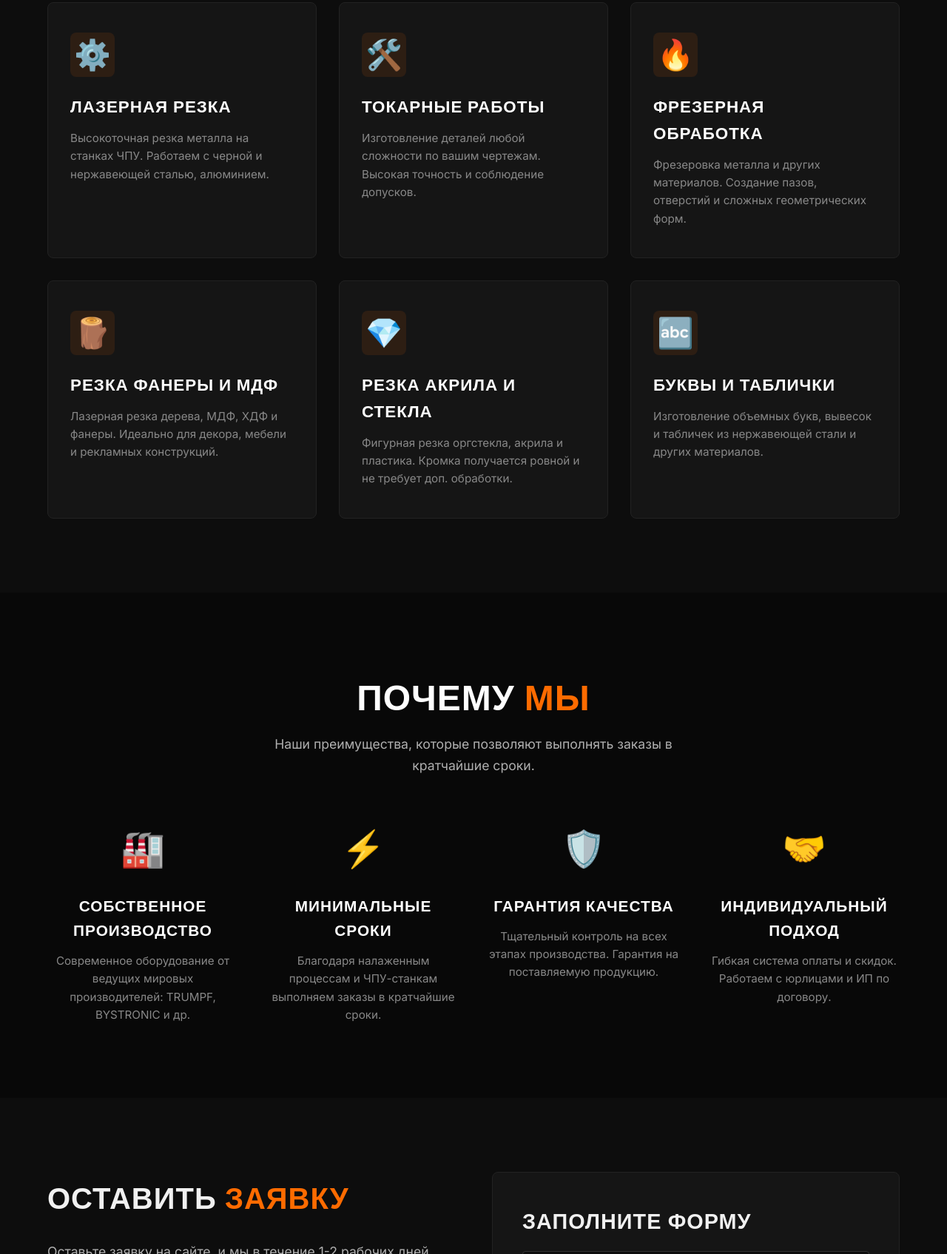
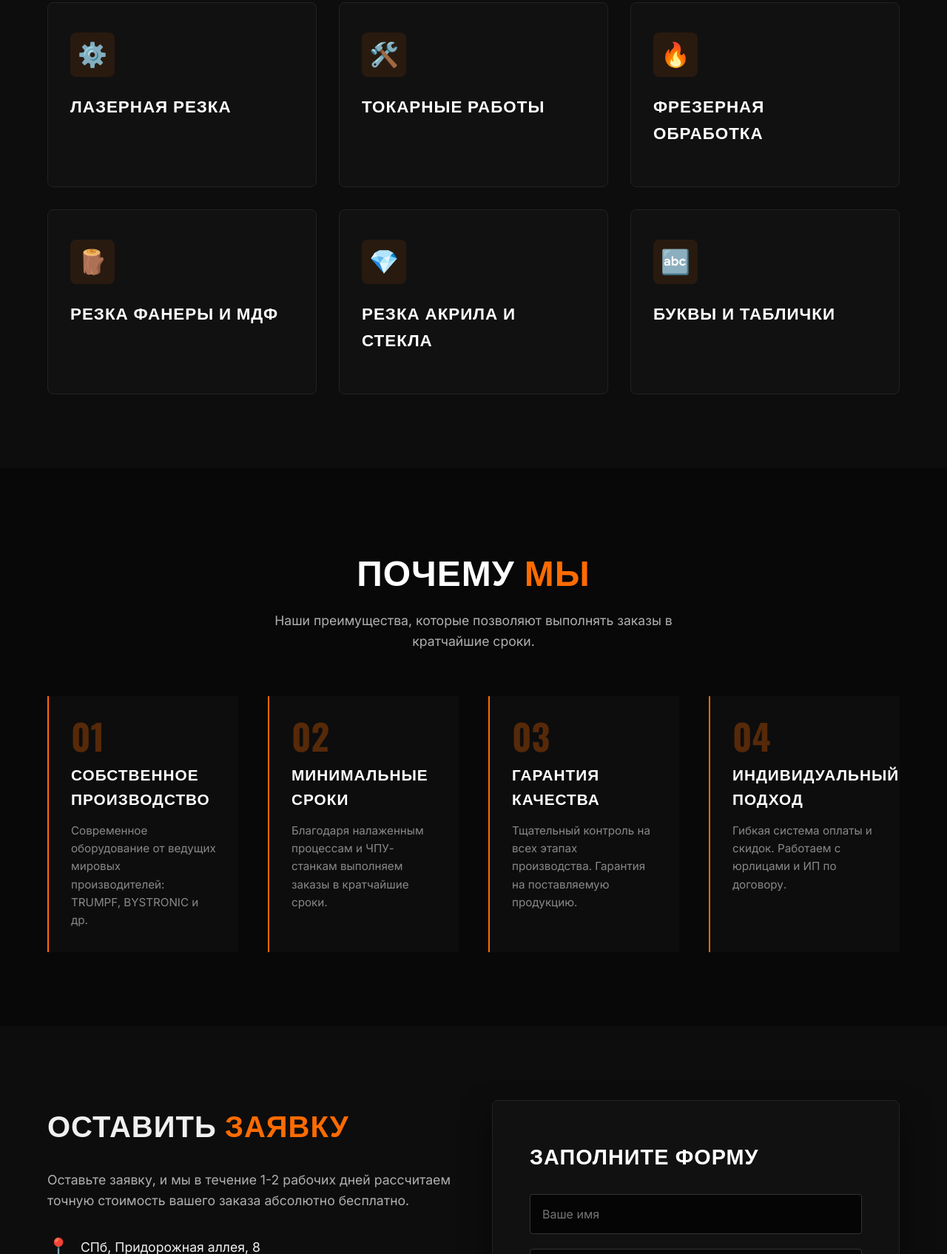
Before and after one commit to awdadag/metall, a plain HTML site: page index.html in a window 1280 px wide. Shown: the part 1105-2800 px from the top of the page at 74% size. Drawn offline with nearby package versions, Linux system fonts and the light colour scheme.

Commit message:
Update index.html

```diff
--- a/index.html
+++ b/index.html
@@ -16,6 +16,7 @@
             color: #f0f0f0;
             line-height: 1.6;
             overflow-x: hidden;
+            scroll-behavior: smooth;
         }
         h1, h2, h3 { font-family: 'Oswald', sans-serif; text-transform: uppercase; letter-spacing: 1px; }
         a { text-decoration: none; color: inherit; }
@@ -25,7 +26,7 @@
         header {
             position: fixed; top: 0; width: 100%; padding: 20px 5%;
             display: flex; justify-content: space-between; align-items: center;
-            background: rgba(13, 13, 13, 0.85); backdrop-filter: blur(12px);
+            background: rgba(13, 13, 13, 0.9); backdrop-filter: blur(12px);
             z-index: 1000; border-bottom: 1px solid rgba(255, 107, 0, 0.15);
         }
         .logo { font-family: 'Oswald', sans-serif; font-size: 1.8rem; font-weight: 700; color: #fff; }
@@ -82,25 +83,64 @@
         .section-title h2 span { color: #FF6B00; }
         .section-title p { color: #b0b0b0; font-size: 1.1rem; max-width: 600px; margin: 0 auto; }
 
-        .grid-services { display: grid; grid-template-columns: repeat(auto-fit, minmax(300px, 1fr)); gap: 30px; max-width: 1200px; margin: 0 auto; }
+        .grid-services { display: grid; grid-template-columns: repeat(auto-fit, minmax(320px, 1fr)); gap: 30px; max-width: 1200px; margin: 0 auto; }
+
         .service-card {
-            background: #151515; padding: 40px 30px; border-radius: 8px;
-            border: 1px solid #222; transition: transform 0.3s, border-color 0.3s, box-shadow 0.3s;
+            position: relative;
+            background: #111;
+            border: 1px solid #222;
+            border-radius: 8px;
+            padding: 40px 30px;
+            height: 250px;
+            overflow: hidden;
+            cursor: pointer;
+            transition: all 0.4s ease;
+            display: flex;
+            flex-direction: column;
+            justify-content: flex-start;
         }
-        .service-card:hover { transform: translateY(-10px); border-color: #FF6B00; box-shadow: 0 15px 30px rgba(255, 107, 0, 0.1); }
+        .service-card:hover {
+            background: linear-gradient(135deg, #FF6B00 0%, #cc5500 100%);
+            border-color: #FF6B00;
+            transform: translateY(-10px);
+            box-shadow: 0 20px 40px rgba(255, 107, 0, 0.2);
+        }
         .icon-box {
-            font-size: 2.5rem; margin-bottom: 20px; background: rgba(255, 107, 0, 0.1);
+            font-size: 2rem; margin-bottom: 20px; background: rgba(255, 107, 0, 0.1);
             width: 60px; height: 60px; display: flex; align-items: center; justify-content: center;
-            border-radius: 8px; color: #FF6B00;
+            border-radius: 8px; color: #FF6B00; transition: all 0.4s ease;
         }
-        .service-card h3 { font-size: 1.4rem; margin-bottom: 15px; color: #fff; }
-        .service-card p { font-size: 0.95rem; color: #888; }
+        .service-card:hover .icon-box { background: rgba(255, 255, 255, 0.2); color: #fff; }
+        .service-card h3 { font-size: 1.4rem; color: #fff; transition: all 0.4s ease; z-index: 2; position: relative; }
+
+        .service-desc {
+            position: absolute; bottom: 30px; left: 30px; right: 30px;
+            color: #fff; font-size: 0.95rem; opacity: 0; transform: translateY(20px);
+            transition: all 0.4s ease; z-index: 2;
+        }
+        .service-card:hover .service-desc { opacity: 1; transform: translateY(0); }
 
         /* Секция Почему мы */
         .why-us { padding: 100px 5%; background: #080808; }
         .features-grid { display: grid; grid-template-columns: repeat(auto-fit, minmax(250px, 1fr)); gap: 40px; max-width: 1200px; margin: 0 auto; }
-        .feature-item { text-align: center; }
-        .feature-icon { font-size: 3rem; color: #FF6B00; margin-bottom: 20px; }
+
+        .feature-item {
+            padding: 30px;
+            border-left: 2px solid #FF6B00;
+            background: rgba(255, 255, 255, 0.02);
+            transition: background 0.3s;
+        }
+        .feature-item:hover { background: rgba(255, 107, 0, 0.05); }
+
+        .feature-number {
+            font-family: 'Oswald', sans-serif;
+            font-size: 3rem;
+            color: #FF6B00;
+            opacity: 0.3;
+            font-weight: 700;
+            margin-bottom: 10px;
+            line-height: 1;
+        }
         .feature-item h3 { font-size: 1.3rem; margin-bottom: 15px; color: #fff; }
         .feature-item p { color: #888; font-size: 0.95rem; }
 
@@ -109,29 +149,34 @@
         .contact-container { display: grid; grid-template-columns: 1fr 1fr; gap: 50px; max-width: 1200px; margin: 0 auto; }
 
         .contact-info h2 { font-size: 2.5rem; margin-bottom: 30px; }
-        .contact-info p { color: #b0b0b0; margin-bottom: 20px; font-size: 1.1rem; }
-        .contact-item { display: flex; align-items: center; gap: 15px; margin-bottom: 20px; font-size: 1.2rem; }
+        .contact-info p { color: #b0b0b0; margin-bottom: 30px; font-size: 1.1rem; }
+        .contact-item { display: flex; align-items: center; gap: 15px; margin-bottom: 25px; font-size: 1.1rem; }
         .contact-item span { color: #FF6B00; font-size: 1.5rem; }
 
-        .contact-form { background: #151515; padding: 40px; border-radius: 8px; border: 1px solid #222; }
-        .contact-form h3 { font-size: 1.8rem; margin-bottom: 20px; }
+        .contact-form {
+            background: #111; padding: 50px; border-radius: 8px;
+            border: 1px solid #222; box-shadow: 0 20px 40px rgba(0,0,0,0.5);
+        }
+        .contact-form h3 { font-size: 1.8rem; margin-bottom: 30px; color: #fff; }
         .form-group { margin-bottom: 20px; }
         .form-group input, .form-group select, .form-group textarea {
-            width: 100%; padding: 15px; background: #0d0d0d; border: 1px solid #333;
+            width: 100%; padding: 16px; background: #050505; border: 1px solid #333;
             color: #fff; border-radius: 4px; font-family: 'Inter', sans-serif; font-size: 1rem;
             transition: border-color 0.3s;
         }
-        .form-group input:focus, .form-group textarea:focus { outline: none; border-color: #FF6B00; }
-        .form-group textarea { resize: vertical; height: 100px; }
+        .form-group input:focus, .form-group textarea:focus, .form-group select:focus { outline: none; border-color: #FF6B00; }
+        .form-group textarea { resize: vertical; height: 120px; }
+
         .btn-submit {
-            width: 100%; background: #FF6B00; color: #fff; padding: 15px;
+            width: 100%; background: #FF6B00; color: #fff; padding: 18px;
             border: none; border-radius: 4px; font-size: 1.1rem; font-weight: 600;
-            text-transform: uppercase; cursor: pointer; transition: background 0.3s;
+            text-transform: uppercase; cursor: pointer; transition: all 0.3s;
+            letter-spacing: 1px;
         }
-        .btn-submit:hover { background: #e55f00; }
+        .btn-submit:hover { background: #e55f00; transform: translateY(-2px); box-shadow: 0 10px 20px rgba(255,107,0,0.3); }
 
         /* Футер */
-        footer { padding: 30px 5%; background: #050505; text-align: center; border-top: 1px solid #1a1a1a; }
+        footer { padding: 40px 5%; background: #050505; text-align: center; border-top: 1px solid #1a1a1a; }
         footer p { color: #666; font-size: 0.9rem; margin-bottom: 10px; }
         footer a { color: #888; text-decoration: underline; transition: color 0.3s; }
         footer a:hover { color: #FF6B00; }
@@ -152,7 +197,9 @@
         }
         @media (max-width: 768px) {
             .hero-text h1 { font-size: 2.5rem; }
-            .contact-form { padding: 20px; }
+            .contact-form { padding: 30px 20px; }
+            .services { padding: 60px 5%; }
+            .grid-services { grid-template-columns: 1fr; }
         }
     </style>
 </head>
@@ -200,32 +247,32 @@
             <div class="service-card">
                 <div class="icon-box">⚙️</div>
                 <h3>Лазерная резка</h3>
-                <p>Высокоточная резка металла на станках ЧПУ. Работаем с черной и нержавеющей сталью, алюминием.</p>
+                <div class="service-desc">Высокоточная резка металла на станках ЧПУ. Работаем с черной и нержавеющей сталью, алюминием.</div>
             </div>
             <div class="service-card">
                 <div class="icon-box">🛠️</div>
                 <h3>Токарные работы</h3>
-                <p>Изготовление деталей любой сложности по вашим чертежам. Высокая точность и соблюдение допусков.</p>
+                <div class="service-desc">Изготовление деталей любой сложности по вашим чертежам. Высокая точность и соблюдение допусков.</div>
             </div>
             <div class="service-card">
                 <div class="icon-box">🔥</div>
                 <h3>Фрезерная обработка</h3>
-                <p>Фрезеровка металла и других материалов. Создание пазов, отверстий и сложных геометрических форм.</p>
+                <div class="service-desc">Фрезеровка металла и других материалов. Создание пазов, отверстий и сложных геометрических форм.</div>
             </div>
             <div class="service-card">
                 <div class="icon-box">🪵</div>
                 <h3>Резка фанеры и МДФ</h3>
-                <p>Лазерная резка дерева, МДФ, ХДФ и фанеры. Идеально для декора, мебели и рекламных конструкций.</p>
+                <div class="service-desc">Лазерная резка дерева, МДФ, ХДФ и фанеры. Идеально для декора, мебели и рекламных конструкций.</div>
             </div>
             <div class="service-card">
                 <div class="icon-box">💎</div>
                 <h3>Резка акрила и стекла</h3>
-                <p>Фигурная резка оргстекла, акрила и пластика. Кромка получается ровной и не требует доп. обработки.</p>
+                <div class="service-desc">Фигурная резка оргстекла, акрила и пластика. Кромка получается ровной и не требует доп. обработки.</div>
             </div>
             <div class="service-card">
                 <div class="icon-box">🔤</div>
                 <h3>Буквы и таблички</h3>
-                <p>Изготовление объемных букв, вывесок и табличек из нержавеющей стали и других материалов.</p>
+                <div class="service-desc">Изготовление объемных букв, вывесок и табличек из нержавеющей стали и других материалов.</div>
             </div>
         </div>
     </section>
@@ -238,22 +285,22 @@
         </div>
         <div class="features-grid">
             <div class="feature-item">
-                <div class="feature-icon">🏭</div>
+                <div class="feature-number">01</div>
                 <h3>Собственное производство</h3>
                 <p>Современное оборудование от ведущих мировых производителей: TRUMPF, BYSTRONIC и др.</p>
             </div>
             <div class="feature-item">
-                <div class="feature-icon">⚡</div>
+                <div class="feature-number">02</div>
                 <h3>Минимальные сроки</h3>
                 <p>Благодаря налаженным процессам и ЧПУ-станкам выполняем заказы в кратчайшие сроки.</p>
             </div>
             <div class="feature-item">
-                <div class="feature-icon">🛡️</div>
+                <div class="feature-number">03</div>
                 <h3>Гарантия качества</h3>
                 <p>Тщательный контроль на всех этапах производства. Гарантия на поставляемую продукцию.</p>
             </div>
             <div class="feature-item">
-                <div class="feature-icon">🤝</div>
+                <div class="feature-number">04</div>
                 <h3>Индивидуальный подход</h3>
                 <p>Гибкая система оплаты и скидок. Работаем с юрлицами и ИП по договору.</p>
             </div>
@@ -265,7 +312,7 @@
         <div class="contact-container">
             <div class="contact-info">
                 <h2>Оставить <span style="color:#FF6B00;">заявку</span></h2>
-                <p>Оставьте заявку на сайте, и мы в течение 1-2 рабочих дней рассчитаем точную стоимость заказа абсолютно бесплатно.</p>
+                <p>Оставьте заявку, и мы в течение 1-2 рабочих дней рассчитаем точную стоимость вашего заказа абсолютно бесплатно.</p>
                 <div class="contact-item">
                     <span>📍</span> СПб, Придорожная аллея, 8
                 </div>
@@ -315,7 +362,7 @@
         <p><a href="https://mfactured.ru/politika" target="_blank">Политика конфиденциальности</a></p>
     </footer>
 
-    <!-- Скрипт для формы (чтобы показывало уведомление) -->
+    <!-- Скрипт для формы -->
     <script>
         document.getElementById('orderForm').addEventListener('submit', function(e) {
             e.preventDefault();
```
